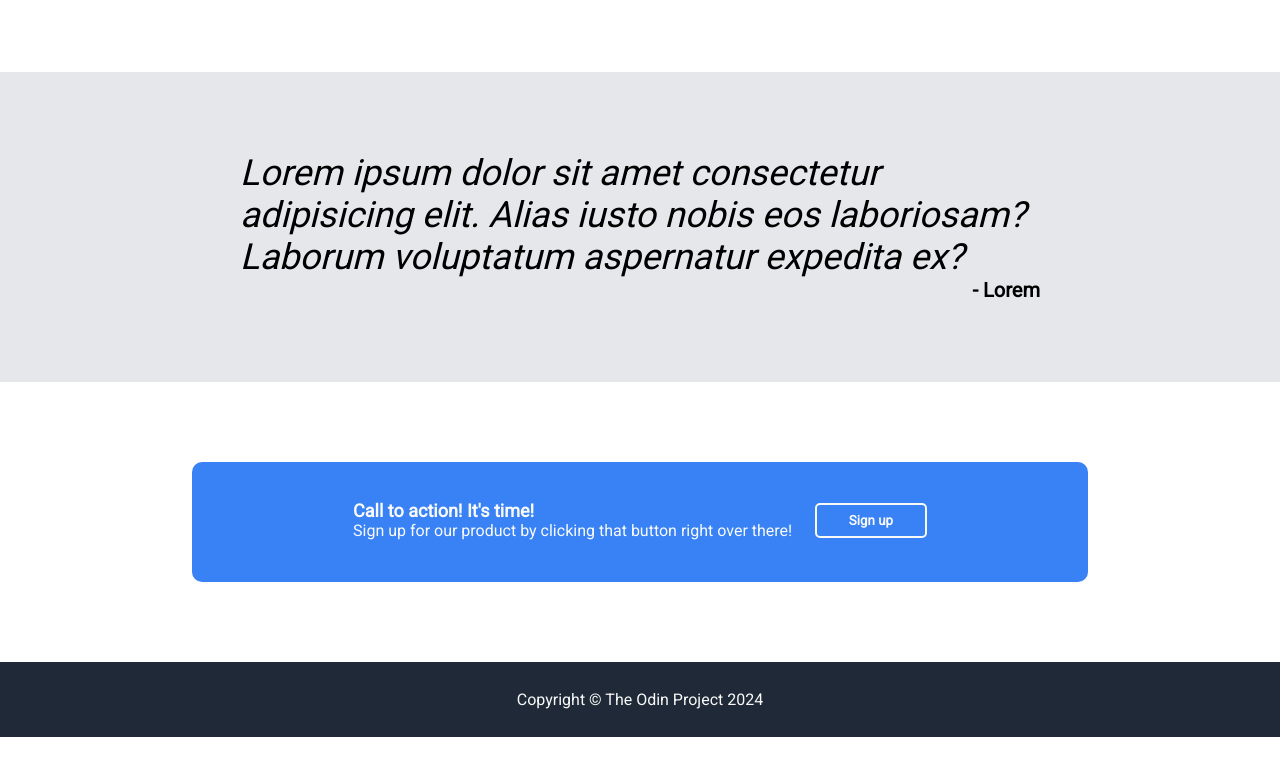
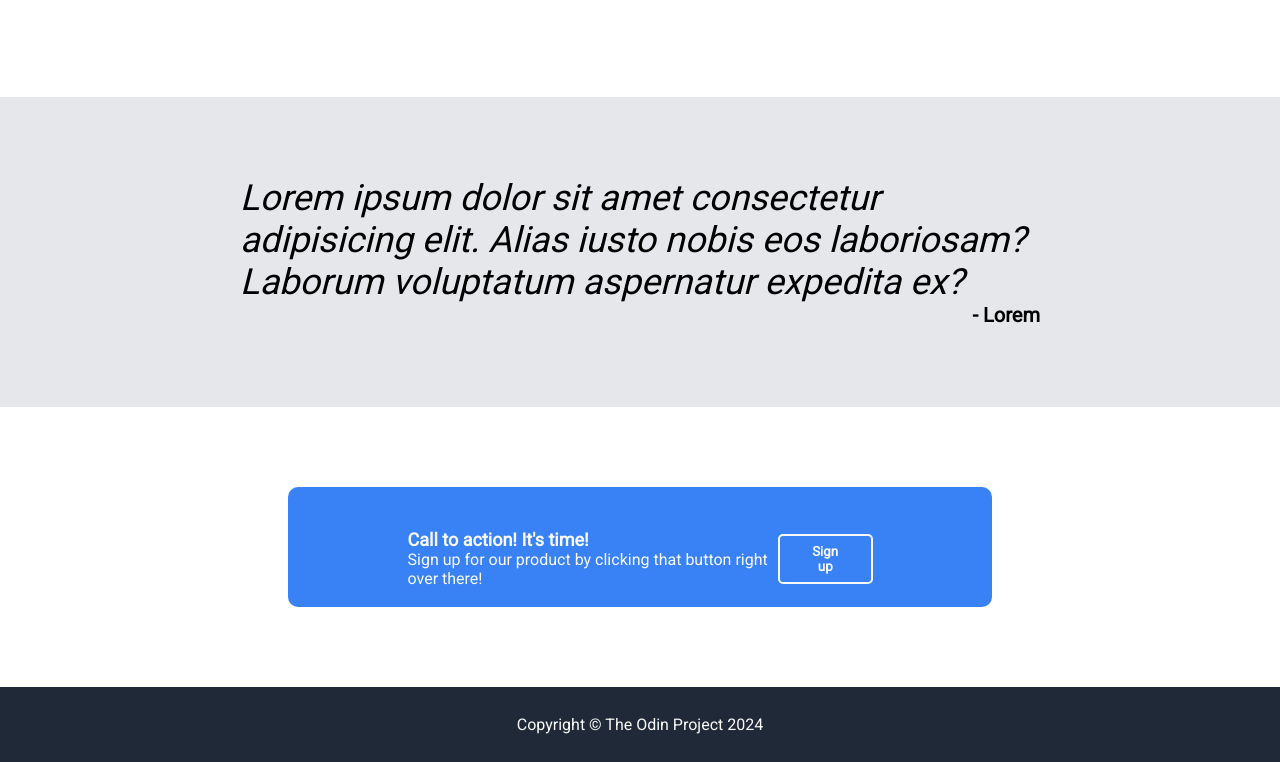
Before and after one commit to xenhak/odin-landing-page, a plain HTML site: page index.html in a window 1280 px wide. Shown: the part 795-1557 px from the top of the page. Before the commit the page ends 1532 px from the top, so only its background shows below. Drawn offline with Linux system fonts and the light colour scheme.

Commit message:
complete css

```diff
--- a/style.css
+++ b/style.css
@@ -9,7 +9,6 @@
 }
 
 /* custom styles */
-
 .hero,
 .footer {
   background-color: #1f2937;
@@ -24,7 +23,7 @@
   display: flex;
   justify-content: space-between;
   align-items: center;
-  width: 70%;
+  width: 60%;
   margin: 0 auto;
   padding-bottom: 80px;
 }
@@ -40,7 +39,7 @@
 
 .content {
   display: flex;
-  width: 70%;
+  width: 60%;
   justify-content: space-between;
   align-items: center;
   margin: 0 auto;
@@ -101,6 +100,7 @@
   height: 180px;
   border: 3px solid #3882f6;
   border-radius: 10px;
+  margin-bottom: 6px;
 }
 
 .img-sec p {
@@ -135,15 +135,15 @@
 .sign-up-sec {
   background-color: #3882f6;
   color: #f9faf8;
-  width: 70%;
+  width: 55%;
   height: 120px;
   margin: 80px auto;
-  padding: 38px;
+  padding: 42px;
   border-radius: 10px;
 }
 
 .sign-up-container {
-  width: 70%;
+  width: 75%;
   display: flex;
   justify-content: space-between;
   align-items: center;
@@ -151,7 +151,7 @@
 }
 
 .bold-text {
-  font-weight: 700;
+  font-weight: 800;
   font-size: 18px;
 }
 
```
